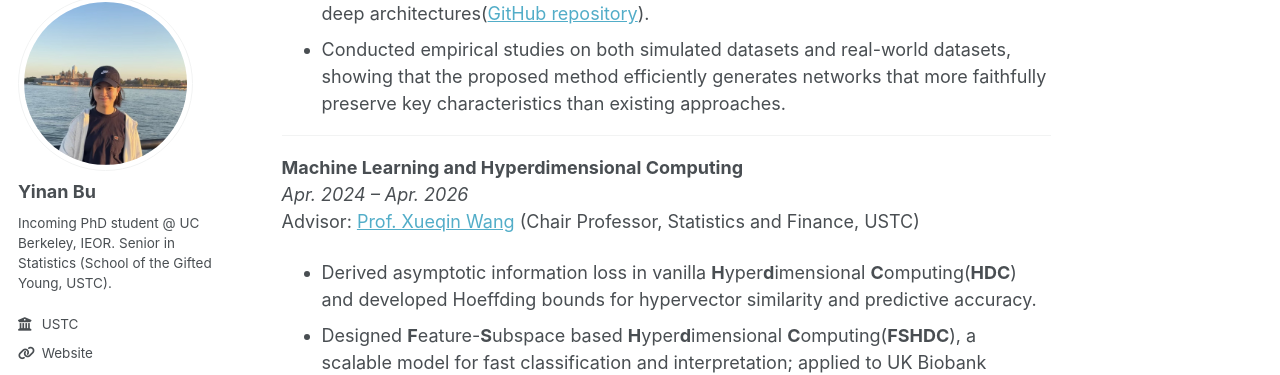
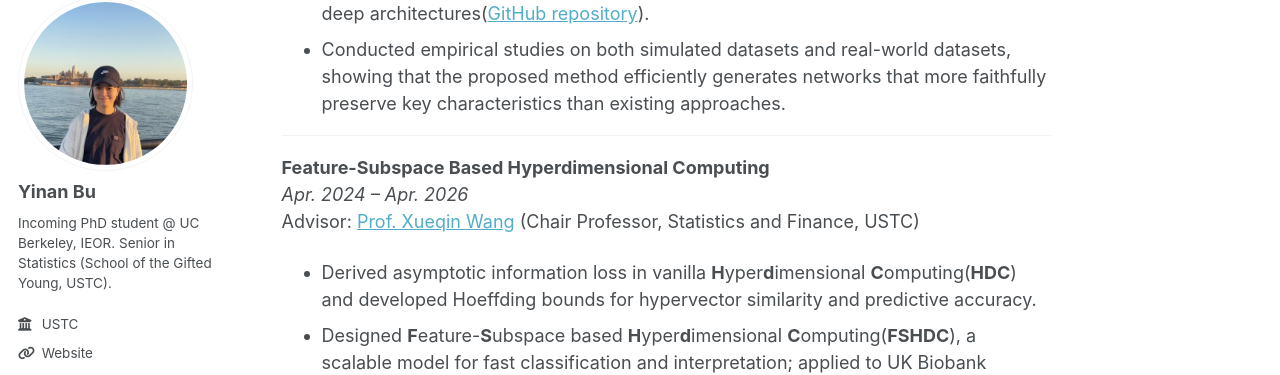
Before and after one commit to yinanbu/yinanbu.github.io, a Jekyll site: the page built from _pages/research.md, in a window 1280 px wide and 900 px high, scrolled down 388 px. Shown: the part 103-478 px from the top of the window. Built offline with Jekyll 4.4.1, drawn with Linux system fonts in a browser that asks for light colours; a script that is not in the unit is left out.

Commit message:
Update research.md

```diff
--- a/_pages/research.md
+++ b/_pages/research.md
@@ -19,7 +19,7 @@ Advisors: [Prof. Ji Zhu](https://dept.stat.lsa.umich.edu/~jizhu/) (Susan A. Murp
 
 ---
 
-**Machine Learning and Hyperdimensional Computing**
+**Feature-Subspace Based Hyperdimensional Computing**
 *Apr. 2024 – Apr. 2026*
 Advisor: [Prof. Xueqin Wang](https://bs.ustc.edu.cn/english/profile-650.html) (Chair Professor, Statistics and Finance, USTC)
 
```
